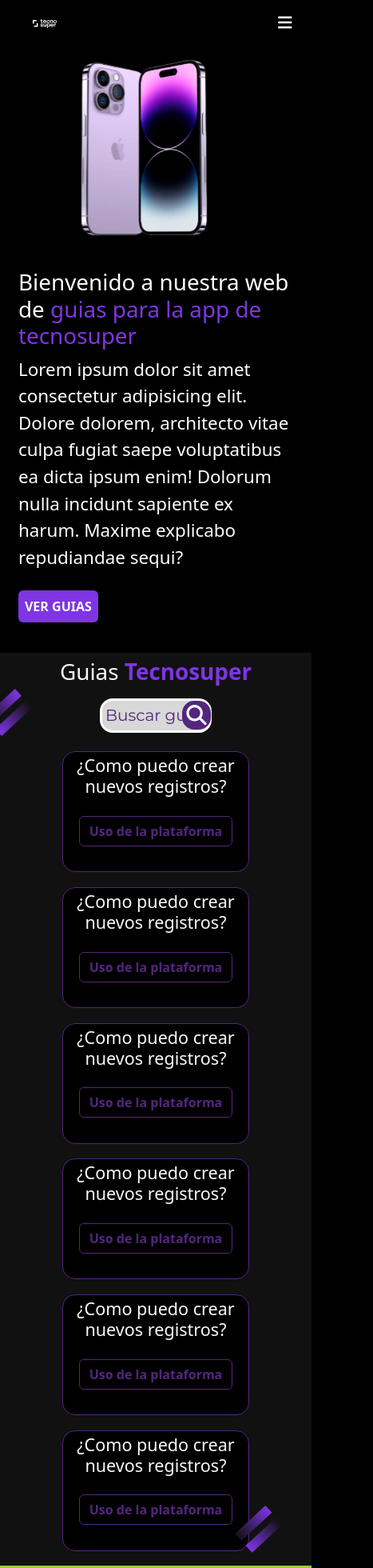
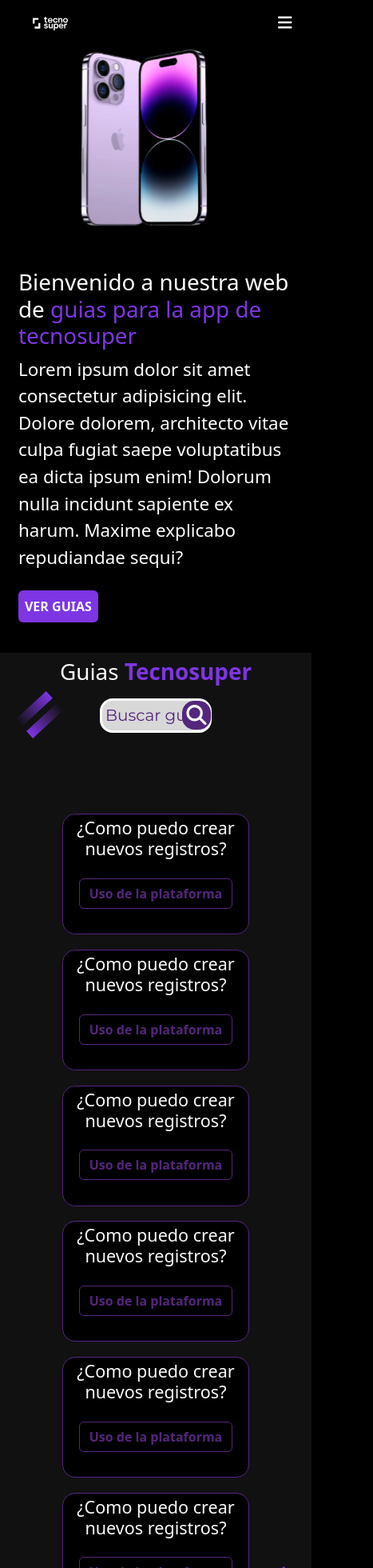
Before and after one commit to jemosdev/guias-tecnosuper, a React (Vite) app: page / in a window 390 px wide. Shown: the top 1960 px of the page at 80% size, 467 px wide, since content can reach past the window. Built offline with nearby package versions, Linux system fonts and the light colour scheme.

Commit message:
improving responsive mobile

```diff
--- a/index.html
+++ b/index.html
@@ -3,7 +3,7 @@
   <head>
     <meta charset="UTF-8" />
     <meta name="viewport" content="width=device-width, initial-scale=1.0" />
-    <link rel="icon" href="./public/favicon.ico" />
+    <link rel="icon" href="./favicon.ico" />
     <!-- Google Fonts-->
     <link href="https://fonts.googleapis.com/css2?family=Montserrat:wght@400;700&display=swap" rel="stylesheet">
     <!-- Bootstrap -->
--- a/src/components/About/About.css
+++ b/src/components/About/About.css
@@ -1,5 +1,5 @@
 .About-container {
-    background-color: /*#111*/ yellowgreen;
+    background-color: #111;
     height: 100vh;
 }
 
@@ -55,14 +55,22 @@
         font-size: 1.0rem;
     }
     .about-text p {
-        padding: 4% 24% 4% 1%;
+        padding: 3% 24% 3% 1%;
     }
     .about-image img {
-        width: 60%;
-        left: 32%;
+        width: 62%;
+        left: 31%;
         margin: -18%;
     }
 }
 @media (max-width: 575px) {
-
+    .about-text {
+        font-size: 1.1rem;
+    }
+    .about-image img {
+        display: none;
+        width: 62%;
+        left: 31%;
+        margin: -18%;
+    }
 }
--- a/src/components/Footer/Footer.css
+++ b/src/components/Footer/Footer.css
@@ -19,7 +19,7 @@
 .footer-contact {
     position: absolute;
     width: 50%;
-    bottom: 16%;
+    bottom: 15%;
     left: 25%;
     z-index: 5;
     font-size: 1.0rem;
@@ -38,6 +38,11 @@
     padding-left: 2%;
 }
 
+@media (max-width: 991px) {
+    .footer-contact {
+        bottom: 8%;
+    }
+}
 @media (max-width: 767px) {
     .footer-contact {
         width: 40%;
--- a/src/components/Guides/Guides.css
+++ b/src/components/Guides/Guides.css
@@ -61,6 +61,9 @@
         bottom: 2%;
         right: -2%;
     }
+    .Guide-cards {
+        padding-top: 22%;
+    }
 }
 
 @media (max-width: 575px) {
@@ -73,9 +76,9 @@
         height: 40%;
     }
     .imageLeftBard {
-        left:20%;
+        left:30%;
     }
     .imageRightBard {
-        right: -10%;
+        right: -16%;
     }
 }
--- a/src/components/Hero/Hero.css
+++ b/src/components/Hero/Hero.css
@@ -37,3 +37,15 @@
     height: 90%;
     object-fit: cover;
 }
+
+@media (max-width: 991px) {
+    .column-hero-2 .hero_right {
+        width: 140%;
+    }
+}
+@media (max-width: 575px) {
+    .column-hero-2 {
+        display: flex;
+        justify-content: center;
+    }
+}
--- a/src/components/Hero/Hero.jsx
+++ b/src/components/Hero/Hero.jsx
@@ -23,7 +23,7 @@
                     <Col md={6} className="column-hero-2">
                         <div className="hero_right">
                             <div className="imageContainer">
-                                <img src={hero_right} alt="hero-image" className="hero_right-img" />
+                                <img src={hero_right} alt="hero-image" className="hero_right-img text-align-center" />
                             </div>
                         </div>
                     </Col>
--- a/src/components/Topbar/Topbar.css
+++ b/src/components/Topbar/Topbar.css
@@ -2,7 +2,7 @@
     background: #000;
 }
 .navbar-light .navbar-brand {
-    width: 16%;
+    width: 20%;
     padding-left: 8%;
 }
 
```
